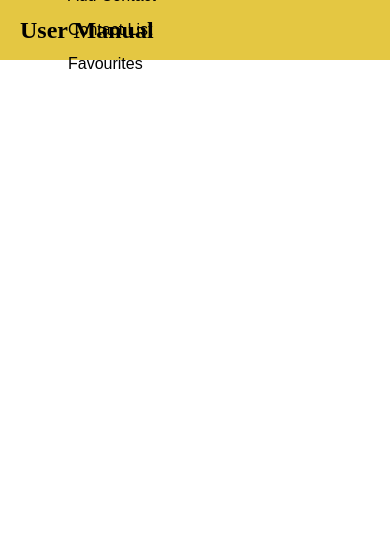
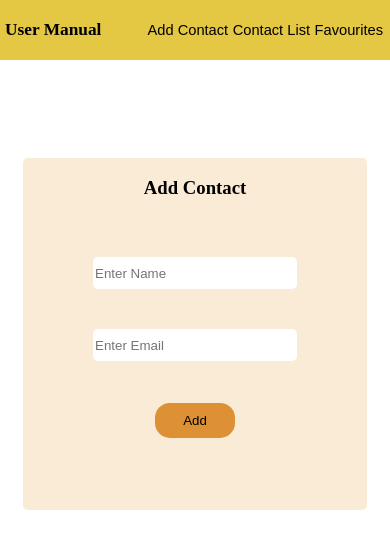
Before and after one commit to Manishcicada/contactApp, a React (Vite) app: page / in a window 390 px wide. Shown: the top 548 px of the page. Built offline with nearby package versions, Linux system fonts and the light colour scheme.

Commit message:
added Add contact page and styles also changed styles for Header to make it responsive.

```diff
--- a/src/App.jsx
+++ b/src/App.jsx
@@ -1,3 +1,4 @@
+import AddContact from "./components/AddContact.jsx";
 import Header from "./components/Header.jsx";
 
 
@@ -6,6 +7,7 @@ function App() {
   return (
     <>
       <Header/>
+      <AddContact/>
     </>
   )
 }
--- /dev/null
+++ b/src/components/AddContact.jsx
@@ -0,0 +1,35 @@
+import classes from './AddContact.module.css';
+
+export default function AddContact(){
+  return(
+    <div className = {classes.wrapper}>
+      <div className = {classes.container}>
+        <header className = {classes.header}>
+          <h3>Add Contact</h3>
+        </header>
+        <main className = {classes.main}>
+          <form>
+            <div className={classes.controls}>
+              <input
+              className = {classes.input}
+              placeholder="Enter Name"
+              type="text"
+              required
+              />
+              <input
+              className = {classes.input}
+              placeholder="Enter Email"
+              type="email"
+              required
+              />
+            </div>
+            <div className={classes.buttons}>
+              <button type="button">Add</button>
+            </div>
+          </form>
+        </main>
+      </div>
+    </div>
+
+  );
+}
--- /dev/null
+++ b/src/components/AddContact.module.css
@@ -0,0 +1,68 @@
+.wrapper{
+  display: flex;
+  align-items: center;
+  justify-content: center;
+  transform: translateY(40%);
+}
+
+.container{
+  display: flex;
+  padding-left: 50px;
+  padding-right: 50px;
+  background-color: antiquewhite;
+  flex-direction: column;
+  border:none;
+  border-radius: 5px;
+  margin: 5px;
+}
+
+.header{
+  display: flex;
+  justify-content: center;
+  margin-bottom: 20px;
+}
+
+.main{
+  display: flex;
+  margin: 20px;
+}
+
+.input{
+  border: none;
+  border-radius: 5px;
+  width: 350px;
+  height: 30px;
+}
+
+.controls{
+  display: flex;
+  flex-direction: column;
+  gap: 40px;
+}
+
+.buttons{
+  display: flex;
+  padding: 2px;
+  justify-content: center;
+  align-items: center;
+  margin-top: 40px;
+  margin-bottom: 50px;
+}
+.buttons button{
+  border: none;
+  width: 80px;
+  height: 35px;
+  border-radius: 15px;
+  background-color: rgb(221, 145, 52);
+}
+
+.buttons button:hover{
+  background-color: rgb(227, 171, 103);
+}
+
+@media all and (max-width: 500px) {
+  .input{
+    width: 200px;
+    height: 30px;
+  }
+}
--- a/src/components/Header.module.css
+++ b/src/components/Header.module.css
@@ -39,3 +39,43 @@
   background-color: lightcoral;
   border-radius: 10px;
 }
+
+@media all and (max-width: 800px){
+  .header h2{
+    margin-left: 5px;
+  }
+  .nav{
+    right: 100px;
+  }
+}
+
+@media all and (max-width: 600px){
+  .nav{
+    right: 50px;
+  }
+
+  .nav li button{
+    font-size: 11pt;
+    margin-left: 8px;
+    padding: 7px 4px 7px 4px;
+  }
+}
+
+@media all and (max-width: 500px){
+  .nav{
+    right: 10px;
+  }
+}
+
+@media all and (max-width: 418px){
+  .nav{
+    right: 5px;
+  }
+  .nav li button{
+    margin-left: 0.5px;
+    padding: 7px 2px 7px 2px;
+  }
+  .header h2{
+    font-size: 13pt;
+  }
+}
```
